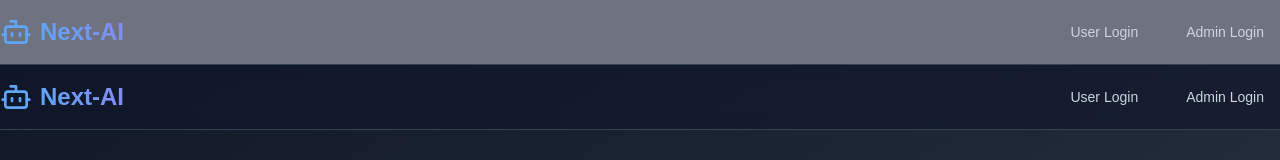
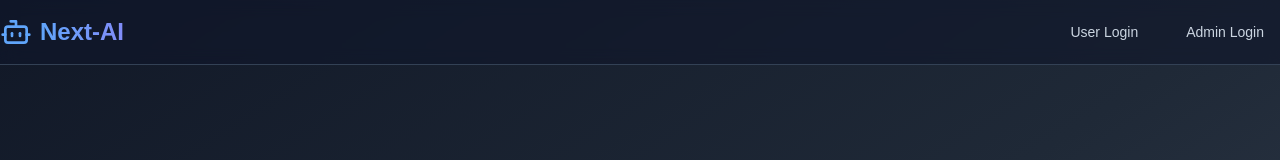
Before and after one commit to huzidev/next-ai, a Next.js app: page /auth/admin/forgot-password/verify in a window 1280 px wide. Shown: the top 160 px of the page. Built offline with nearby package versions, Linux system fonts and the light colour scheme; no server answers.

Commit message:
Admin panel update

```diff
--- a/src/pages/auth/admin/forgot-password/verify.tsx
+++ b/src/pages/auth/admin/forgot-password/verify.tsx
@@ -1,5 +1,4 @@
 import VerificationForm from "@/components/auth/VerificationForm";
-import Header from "@/components/layout/Header";
 import { api } from "@/lib/api";
 import { useRouter } from "next/router";
 import { useEffect, useState } from "react";
@@ -38,8 +37,6 @@ export default function AdminVerifyOTP() {
   };
 
   return (
-    <div>
-      <Header />
     <VerificationForm
       title="Verify Admin Code"
       subtitle="Enter the 6-digit code sent to your email"
@@ -50,6 +47,5 @@ export default function AdminVerifyOTP() {
       backLinkText="Sign In"
       backLinkHref="/auth/admin/signin"
     />
-    </div>
   );
 }
```
Lines whose indentation alone changed are shown as unchanged.
